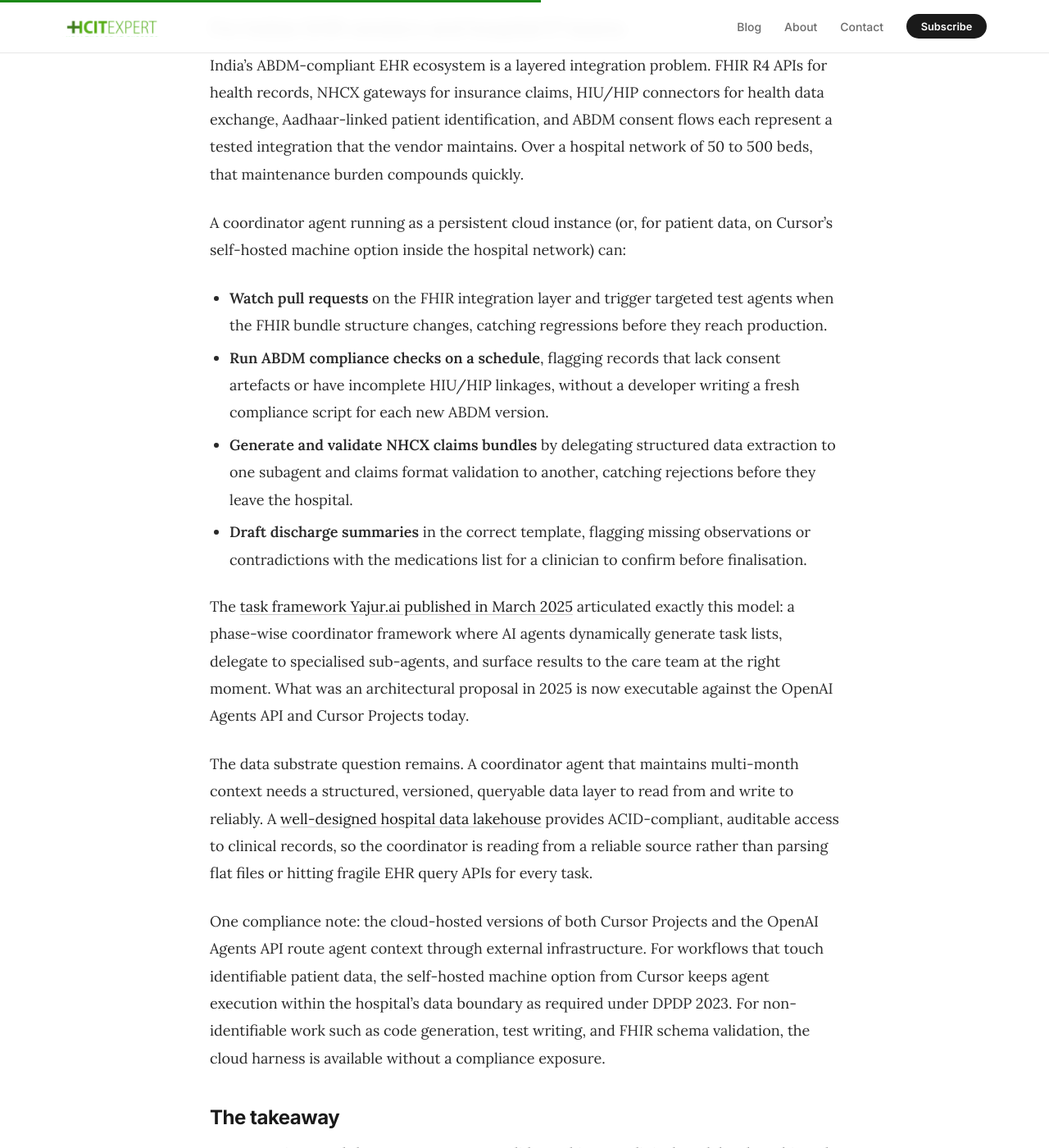
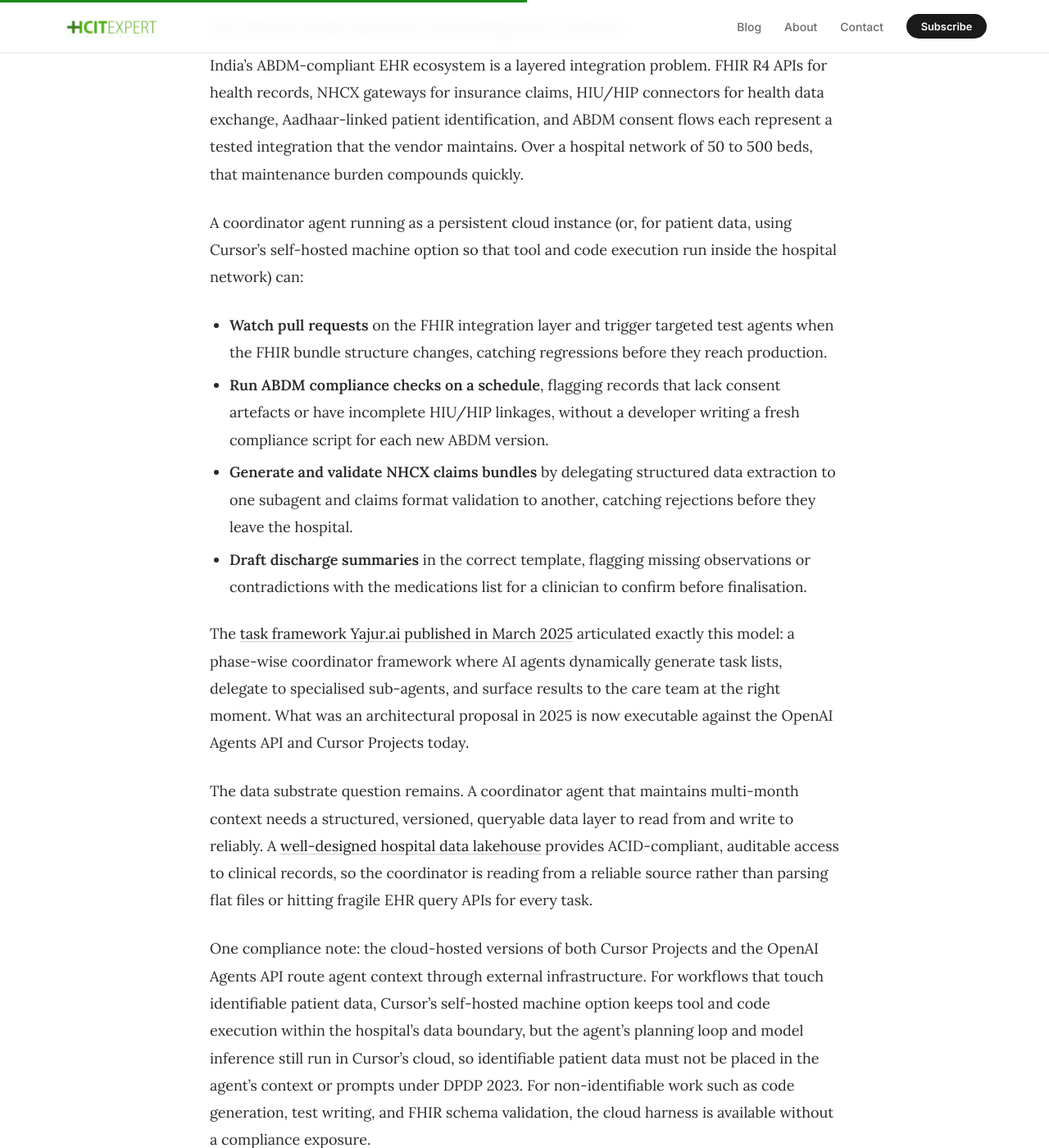
Before and after one commit to msharmas-yajur/hcitexpert-com, a Jekyll site: the page built from _posts/2026-09-18-cursor-projects-openai-agents-api-ehr-agentic-workflows-india.md, in a window 1280 px wide and 1400 px high, scrolled down 2463 px. Shown: the whole window at 82% size. Built offline with Jekyll 4.4.1, drawn with Linux system fonts in a browser that asks for light colours; some of the changed text lies outside the part shown.

Commit message:
editorial: checker corrections to Clinical Frontier Issues 002 and 003
Issue 002 (Sept 17): corrected the DPDP cross-border transfer description
(it is a negative list / blacklist, not a not-yet-finalised whitelist),
updated GenomeIndia to completed sequencing, and swapped the bot-blocked
NVIDIA investor link for the 200-resolving newsroom URL. All model/partnership
claims (Claude Science, BioNeMo, Evo 2/Boltz-2/OpenFold3, Novo Nordisk) verified.

Issue 003 (Sept 18): fixed the mis-cited self-hosted-machines link (Sep 2
changelog, not the Aug 19 one), corrected the over-stated 'coordinator runs
inside the hospital network' claim (Cursor keeps only tool/code execution
local; agent loop and inference stay in its cloud), and pointed the 6x/30% PR
stat at the Cursor blog that actually states it. Core architecture claims and
the 0.71->0.85 eval figure verified.

```diff
--- a/_posts/2026-09-18-cursor-projects-openai-agents-api-ehr-agentic-workflows-india.md
+++ b/_posts/2026-09-18-cursor-projects-openai-agents-api-ehr-agentic-workflows-india.md
@@ -28,15 +28,15 @@
     description: "OpenAI's managed cloud agent harness, launched September 10, 2026, bringing the Codex infrastructure to developers as an API for building persistent multi-day agents with tool use and subagent coordination"
     url: "https://openai.com/index/introducing-the-agents-api/"
   - name: "Cursor self-hosted machines"
-    description: "Cursor Cloud Agent support for self-hosted machines announced September 2, 2026, letting teams run agent compute inside their own network"
-    url: "https://cursor.com/changelog/08-19-26"
+    description: "Cursor support for self-hosted machines announced September 2, 2026, letting teams run tool and code execution on machines inside their own network while the agent loop and model inference remain in Cursor's cloud"
+    url: "https://cursor.com/changelog/self-hosted-machines"
 faq:
   - q: "What is Cursor Projects and how does the coordinator agent work?"
-    a: "Cursor Projects, launched in beta on September 10, 2026, is a persistent workspace where a coordinator agent reads your codebase, builds a plan, and delegates implementation tasks to subagents. The coordinator does not write code itself. It runs on Cursor's cloud infrastructure, maintains a shared file system that accumulates knowledge about the codebase over months, and keeps working even when the developer's laptop is closed. Heavy Projects users merge six times more pull requests than before."
+    a: "Cursor Projects, launched in beta on September 10, 2026, is a persistent workspace where a coordinator agent reads your codebase, builds a plan, and delegates implementation tasks to subagents. The coordinator does not write code itself. It runs on Cursor's cloud infrastructure, maintains a shared file system that accumulates knowledge about the codebase over months, and keeps working even when the developer's laptop is closed. Cursor reports that users who primarily use Projects merge six times as many pull requests."
   - q: "What is the OpenAI Agents API and how does it work?"
     a: "The OpenAI Agents API, launched September 10, 2026, provides a fully managed cloud harness derived from the same infrastructure that powers Codex. It manages context across long-running sessions, coordinates subagents, calls tools, and keeps agents running reliably for days. Each agent gets a private file environment and code execution capability. One early user reported evaluation scores improving from 0.71 to 0.85 after migrating from a hand-rolled agent loop."
   - q: "Can Cursor Projects or the OpenAI Agents API be used in Indian hospitals under the DPDP Act 2023?"
-    a: "The cloud-hosted versions route agent context through external infrastructure outside India's data boundary. For workflows touching identifiable patient data, Cursor's self-hosted machine option (announced September 2, 2026) lets hospital IT teams run the coordinator inside their own network. Non-identifiable tasks such as FHIR schema validation, code generation, and test writing can use cloud harnesses without a DPDP compliance exposure."
+    a: "The cloud-hosted versions route agent context through external infrastructure outside India's data boundary. For workflows touching identifiable patient data, Cursor's self-hosted machine option (announced September 2, 2026) lets hospital IT teams run tool and code execution on machines inside their own network, though the agent's planning loop and model inference still run in Cursor's cloud, so identifiable data must not be placed in the agent's context. Non-identifiable tasks such as FHIR schema validation, code generation, and test writing can use cloud harnesses without a DPDP compliance exposure."
   - q: "Which EHR workflows in India are most ready for agentic automation in 2026?"
     a: "The workflows most ready for agentic automation in India's ABDM-compliant EHR ecosystem are NHCX claims bundle generation and submission, ABDM consent artefact compliance checking, discharge summary drafting against a structured template, and FHIR R4 integration maintenance. Each maps naturally onto a coordinator-plus-subagent pattern where context must persist across dozens of tool calls and multiple systems."
 ---
@@ -72,7 +72,7 @@
 
 India's ABDM-compliant EHR ecosystem is a layered integration problem. FHIR R4 APIs for health records, NHCX gateways for insurance claims, HIU/HIP connectors for health data exchange, Aadhaar-linked patient identification, and ABDM consent flows each represent a tested integration that the vendor maintains. Over a hospital network of 50 to 500 beds, that maintenance burden compounds quickly.
 
-A coordinator agent running as a persistent cloud instance (or, for patient data, on Cursor's self-hosted machine option inside the hospital network) can:
+A coordinator agent running as a persistent cloud instance (or, for patient data, using Cursor's self-hosted machine option so that tool and code execution run inside the hospital network) can:
 
 - **Watch pull requests** on the FHIR integration layer and trigger targeted test agents when the FHIR bundle structure changes, catching regressions before they reach production.
 - **Run ABDM compliance checks on a schedule**, flagging records that lack consent artefacts or have incomplete HIU/HIP linkages, without a developer writing a fresh compliance script for each new ABDM version.
@@ -83,7 +83,7 @@
 
 The data substrate question remains. A coordinator agent that maintains multi-month context needs a structured, versioned, queryable data layer to read from and write to reliably. A [well-designed hospital data lakehouse](https://yajur.ai/2026/03/11/building-a-data-lakehouse-for-your-hospital.html) provides ACID-compliant, auditable access to clinical records, so the coordinator is reading from a reliable source rather than parsing flat files or hitting fragile EHR query APIs for every task.
 
-One compliance note: the cloud-hosted versions of both Cursor Projects and the OpenAI Agents API route agent context through external infrastructure. For workflows that touch identifiable patient data, the self-hosted machine option from Cursor keeps agent execution within the hospital's data boundary as required under DPDP 2023. For non-identifiable work such as code generation, test writing, and FHIR schema validation, the cloud harness is available without a compliance exposure.
+One compliance note: the cloud-hosted versions of both Cursor Projects and the OpenAI Agents API route agent context through external infrastructure. For workflows that touch identifiable patient data, Cursor's self-hosted machine option keeps tool and code execution within the hospital's data boundary, but the agent's planning loop and model inference still run in Cursor's cloud, so identifiable patient data must not be placed in the agent's context or prompts under DPDP 2023. For non-identifiable work such as code generation, test writing, and FHIR schema validation, the cloud harness is available without a compliance exposure.
 
 ## The takeaway
 
```
Also changed, not shown: other parts of _posts/2026-09-18-cursor-projects-openai-agents-api-ehr-agentic-workflows-india.md (+1 -1 lines), _posts/2026-09-17-claude-science-nvidia-bionemo-drug-discovery-india.md (+6 -6 lines).
